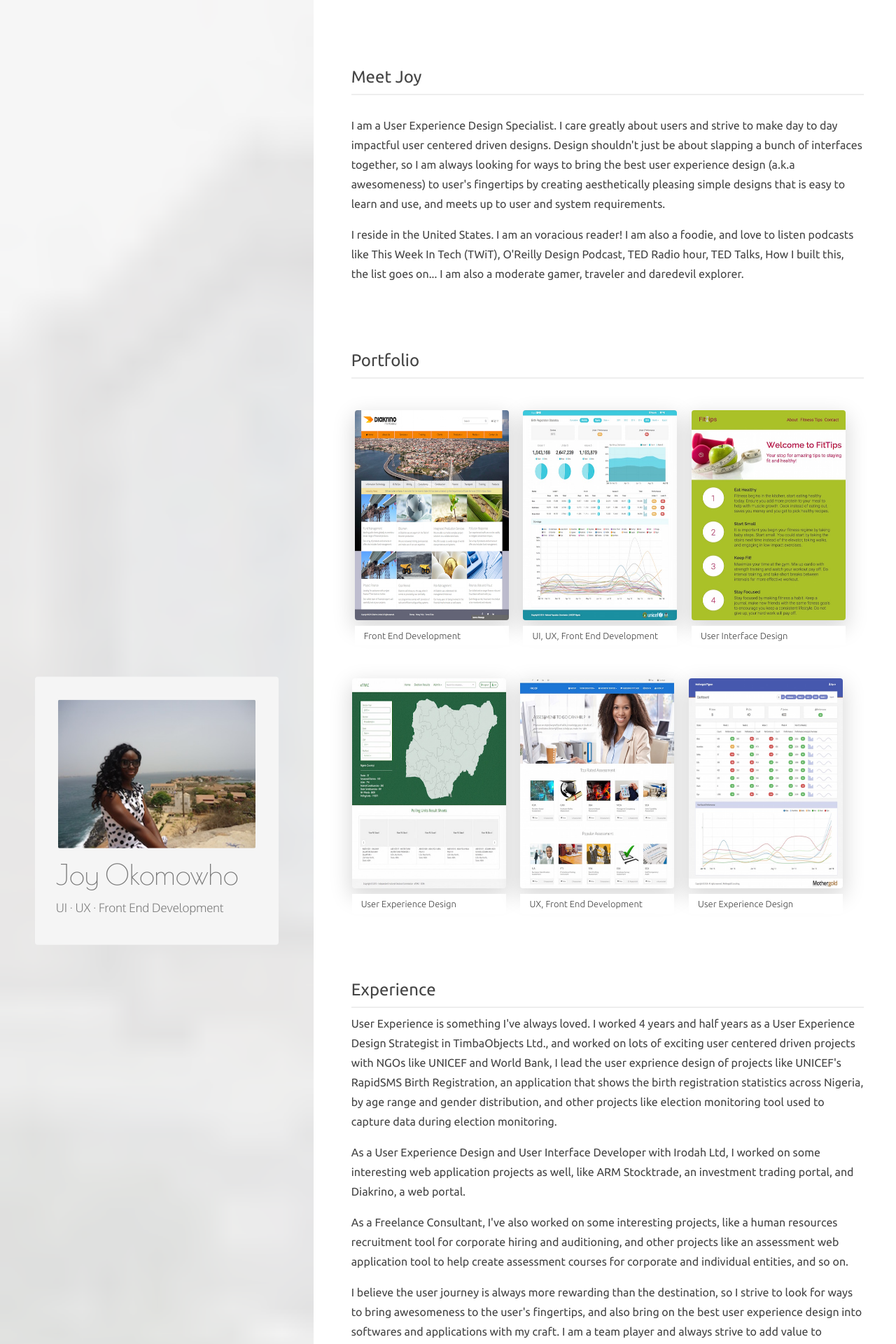
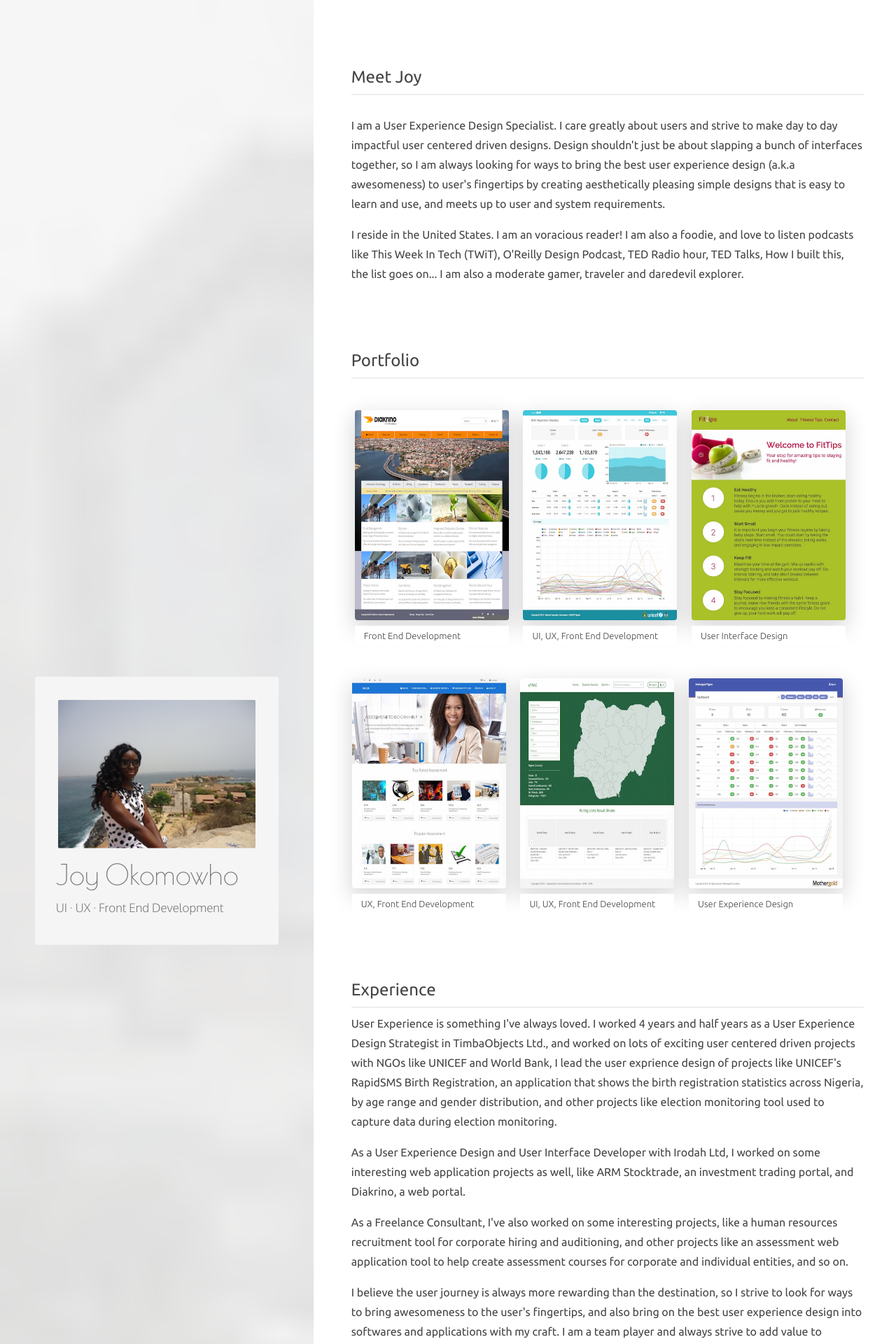
Before and after one commit to jokomowho/my_website, a Jekyll site: the page built from index.html, in a window 1280 px wide. Shown: the top 1920 px of the page at 70% size. Built offline with Jekyll 4.4.1, drawn with Linux system fonts in a browser that asks for light colours; nearby versions of some CDN libraries; Markdown is read by kramdown in place of the engine named in the settings.

Commit message:
portfolio images fix.

```diff
--- a/index.html
+++ b/index.html
@@ -47,13 +47,13 @@ layout: default
             <p>User Interface Design</p>
           </div>
         </div>
-          <div class="floating-box" style="margin-top:3em;">
-            <img src="images/etrac-project.jpeg"  width="220" height="300">
-            <p>User Experience Design</p>
-          </div>
-          <div class="floating-box" >
+          <div class="floating-box"  style="margin-top:3em;">
             <img src="images/asset-proof.jpeg"  width="220" height="300">
             <p>UX, Front End Development</p>
+          </div>
+          <div class="floating-box">
+            <img src="images/etrac-project.jpeg"  width="220" height="300">
+            <p>UI, UX, Front End Development</p>
           </div>
           <div class="floating-box">
             <img src="images/mothgld.jpeg"  width="220" height="300">
```
